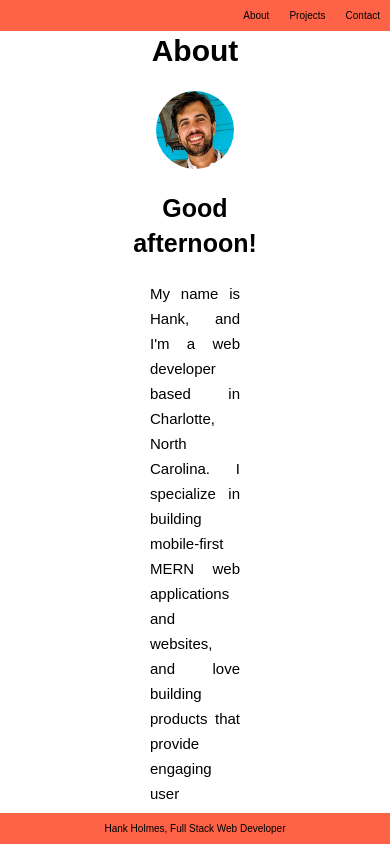
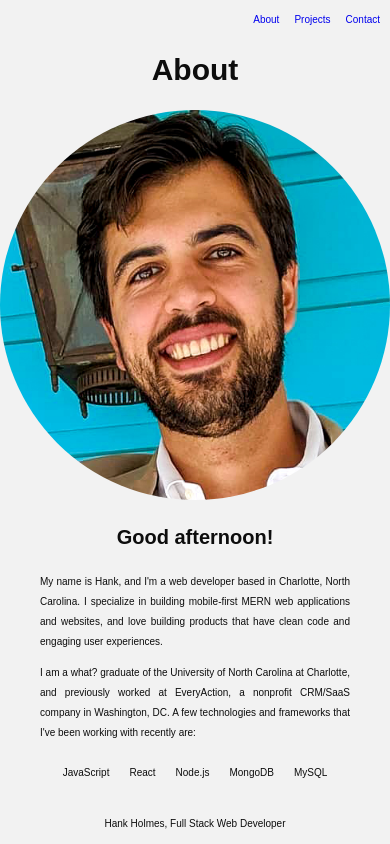
Before and after one commit to HHH-603/V1_Portfolio, a React (Create React App) app in the folder v1_portfolio/: page / in a window 390 px wide. Shown: the top 844 px of the page. Built offline with nearby package versions, Linux system fonts and the light colour scheme.

Commit message:
Made edits to Navbar, Header, About section, and Footer to make them look better and more mobile-responsive.

```diff
--- a/v1_portfolio/src/components/About-Details/style.css
+++ b/v1_portfolio/src/components/About-Details/style.css
@@ -13,3 +13,66 @@
     clear: both;
     display: table;
 }
+
+@media screen and (max-width: 765px) {
+    .about-details {
+        height: auto;
+        margin-top: 2rem;
+        margin-bottom: 0;
+        margin-left: 7rem;
+        margin-right: 7rem;
+        padding: 0;
+        display: flex;
+        flex-flow: column wrap;
+        align-content: center;
+        overflow: hidden;
+    }
+
+    .about-details::after {
+        content: "";
+        clear: both;
+        display: table;
+    }
+}
+
+@media screen and (max-width: 595px) {
+    .about-details {
+        height: auto;
+        margin-top: 2rem;
+        margin-bottom: 0;
+        margin-left: 2rem;
+        margin-right: 2rem;
+        padding: 0;
+        display: flex;
+        flex-flow: column wrap;
+        align-content: center;
+        overflow: hidden;
+    }
+
+    .about-details::after {
+        content: "";
+        clear: both;
+        display: table;
+    }
+}
+
+@media screen and (max-width: 370px) {
+    .about-details {
+        height: auto;
+        margin-top: 2rem;
+        margin-bottom: 0;
+        margin-left: 1rem;
+        margin-right: 1rem;
+        padding: 0;
+        display: flex;
+        flex-flow: column wrap;
+        align-content: center;
+        overflow: hidden;
+    }
+
+    .about-details::after {
+        content: "";
+        clear: both;
+        display: table;
+    }
+}
--- a/v1_portfolio/src/components/Footer/index.js
+++ b/v1_portfolio/src/components/Footer/index.js
@@ -3,7 +3,12 @@ import "./style.css";
 
 const Footer = () => {
     return (
-        <footer className="footer">Hank Holmes, Full Stack Web Developer</footer>
+        <>
+            <footer className="footer">
+                <p>Hank Holmes, Full Stack Web Developer</p>
+            </footer>
+            <br />
+        </>
     );
 };
 
--- a/v1_portfolio/src/components/Footer/style.css
+++ b/v1_portfolio/src/components/Footer/style.css
@@ -7,5 +7,5 @@
     position: fixed;
     bottom: 0;
     padding: 1rem 0;
-    background-color: tomato;
+    background-color: #F2F2F2;
 }
--- a/v1_portfolio/src/components/Header/style.css
+++ b/v1_portfolio/src/components/Header/style.css
@@ -4,6 +4,7 @@
     width: 100%;
     align-items: center;
     justify-content: center;
+    padding-top: 1rem;
     overflow: hidden;
 }
 
--- a/v1_portfolio/src/components/Navbar/index.js
+++ b/v1_portfolio/src/components/Navbar/index.js
@@ -5,9 +5,9 @@ import "./style.css";
 const Navbar = () => {
     return (
         <nav className="navbar">
-            <Link className="navbar__nav-link" to="/">About</Link>
-            <Link className="navbar__nav-link" to="/projects">Projects</Link>
-            <Link className="navbar__nav-link" to="/contact">Contact</Link>
+            <p><Link className="navbar__nav-link" to="/">About</Link></p>
+            <p><Link className="navbar__nav-link" to="/projects">Projects</Link></p>
+            <p><Link className="navbar__nav-link" to="/contact">Contact</Link></p>
         </nav>
     );
 };
--- a/v1_portfolio/src/components/Navbar/style.css
+++ b/v1_portfolio/src/components/Navbar/style.css
@@ -5,11 +5,18 @@
     justify-content: flex-end;
     margin: 0;
     padding: 1rem 0;
-    background-color: tomato;
 }
 
 .navbar__nav-link {
     text-decoration: none;
-    padding: 0 1rem;
-    color: black;
+    margin: 0 .5rem;
+    padding: 0;
 }
+
+.navbar__nav-link:last-child {
+    margin-right: 1rem;
+}
+
+.navbar__nav-link:hover {
+    border-bottom: .1rem solid black;
+}
--- a/v1_portfolio/src/components/Skill-Set/index.js
+++ b/v1_portfolio/src/components/Skill-Set/index.js
@@ -7,8 +7,6 @@ const SkillSet = () => {
             <div className="skill"><p classname="skill-text">JavaScript</p></div>
             <div className="skill"><p classname="skill-text">React</p></div>
             <div className="skill"><p classname="skill-text">Node.js</p></div>
-            <div className="skill"><p classname="skill-text">HTML5</p></div>
-            <div className="skill"><p classname="skill-text">CSS</p></div>
             <div className="skill"><p classname="skill-text">MongoDB</p></div>
             <div className="skill"><p classname="skill-text">MySQL</p></div>
         </div>
--- a/v1_portfolio/src/components/Skill-Set/style.css
+++ b/v1_portfolio/src/components/Skill-Set/style.css
@@ -4,8 +4,55 @@
     align-items: center;
     justify-content: space-evenly;
     margin: 2rem 0;
+    height: auto;
 }
 
 .skill {
-    padding: 0 1rem;
+    padding: 0 1rem
 }
+
+@media screen and (max-width: 765px) {
+    .skill-set {
+        display: flex;
+        flex-flow: row wrap;
+        align-items: center;
+        justify-content: space-evenly;
+        margin: 2rem 0;
+        height: auto;
+    }
+
+    .skill {
+        padding: 0 1rem;
+    }
+}
+
+@media screen and (max-width: 370px) {
+    .skill-set {
+        display: flex;
+        flex-flow: row wrap;
+        align-items: center;
+        justify-content: space-evenly;
+        margin: 1rem 0;
+        height: auto;
+    }
+
+    .skill {
+        padding: 0 1rem;
+    }
+}
+
+@media screen and (max-width: 340px) {
+    .skill-set {
+        display: flex;
+        flex-flow: column wrap;
+        align-items: center;
+        justify-content: space-evenly;
+        margin-top: 0;
+        margin-bottom: 1.5rem;
+        height: auto;
+    }
+
+    .skill {
+        padding: 1rem 0;
+    }
+}
--- a/v1_portfolio/src/index.css
+++ b/v1_portfolio/src/index.css
@@ -9,8 +9,10 @@
   html {
     font-family: "josefin sans", sans-serif;
     font-size: 62.5%;
+    color: #0D0D0D;
     margin: 0;
     padding: 0;
+    background-color: #F2F2F2;
   }
 
   body {
@@ -25,12 +27,12 @@
 
   h2 {
     text-align: center;
-    font-size: 2.5rem;
-    line-height: 3.5rem;
+    font-size: 2rem;
+    line-height: 3rem;
   }
 
   p {
     text-align: justify;
-    font-size: 1.5rem;
-    line-height: 2.5rem;
+    font-size: 1rem;
+    line-height: 2rem;
   }
--- a/v1_portfolio/src/pages/About/index.js
+++ b/v1_portfolio/src/pages/About/index.js
@@ -35,14 +35,14 @@ const About = () => {
                     <h2 className="greeting">{greeting()}</h2>
                     <div className="about-details">
                         <p className="about-details-paragraph">
-                            My name is Hank, and I'm a web developer based in Charlotte, North Carolina. I specialize in building mobile-first MERN web applications and websites, and love building products that provide engaging user experiences.
+                            My name is Hank, and I'm a web developer based in Charlotte, North Carolina. I specialize in building mobile-first MERN web applications and websites, and love building products that have clean code and engaging user experiences.
                         </p>
                         <br />
                         <p className="about-details-paragraph">
-                            I am a graduate of the University of North Carolina at Charlotte, and previously worked at EveryAction, a nonprofit CRM/SaaS company in Washington, DC. A few technologies and frameworks that I've been working with recently are:
+                            I am a what? graduate of the University of North Carolina at Charlotte, and previously worked at EveryAction, a nonprofit CRM/SaaS company in Washington, DC. A few technologies and frameworks that I've been working with recently are:
                         </p>
-                        <SkillSet />
                     </div>
+                    <SkillSet />
                 </AboutDetails>
             </AboutContainer>
         </>
--- a/v1_portfolio/src/pages/About/style.css
+++ b/v1_portfolio/src/pages/About/style.css
@@ -1,7 +1,7 @@
 .profile-picture-container {
     height: auto;
     text-align: center;
-    padding: 2rem 0 0 0;
+    padding-top: 2rem;
 }
 
 .profile-picture-container::after {
@@ -31,3 +31,107 @@
 .about-details-paragraph {
     width: 100%;
 }
+
+@media screen and (max-width: 765px) {
+    .profile-picture-container {
+        height: auto;
+        text-align: center;
+        padding-top: 2rem;
+    }
+
+    .profile-picture-container::after {
+        content: "";
+        clear: both;
+        display: table;
+    }
+
+    .profile-picture {
+        height: auto;
+        width: 40%;
+        border-radius: 50%;
+    }
+
+    .about-details {
+        display: flex;
+        align-items: center;
+    }
+
+    .about-details::after {
+        content: "";
+        clear: both;
+        display: table;
+    }
+
+    .about-details-paragraph {
+        width: 100%;
+    }
+}
+
+@media screen and (max-width: 595px) {
+    .profile-picture-container {
+        height: auto;
+        text-align: center;
+        padding-top: 2rem;
+    }
+
+    .profile-picture-container::after {
+        content: "";
+        clear: both;
+        display: table;
+    }
+
+    .profile-picture {
+        height: auto;
+        width: 50%;
+        border-radius: 50%;
+    }
+
+    .about-details {
+        display: flex;
+        align-items: center;
+    }
+
+    .about-details::after {
+        content: "";
+        clear: both;
+        display: table;
+    }
+
+    .about-details-paragraph {
+        width: 100%;
+    }
+}
+
+@media screen and (max-width: 420px) {
+    .profile-picture-container {
+        height: auto;
+        text-align: center;
+        padding-top: 2rem;
+    }
+
+    .profile-picture-container::after {
+        content: "";
+        clear: both;
+        display: table;
+    }
+
+    .profile-picture {
+        height: auto;
+        width: 100%;
+    }
+
+    .about-details {
+        display: flex;
+        align-items: center;
+    }
+
+    .about-details::after {
+        content: "";
+        clear: both;
+        display: table;
+    }
+
+    .about-details-paragraph {
+        width: 100%;
+    }
+}
```
